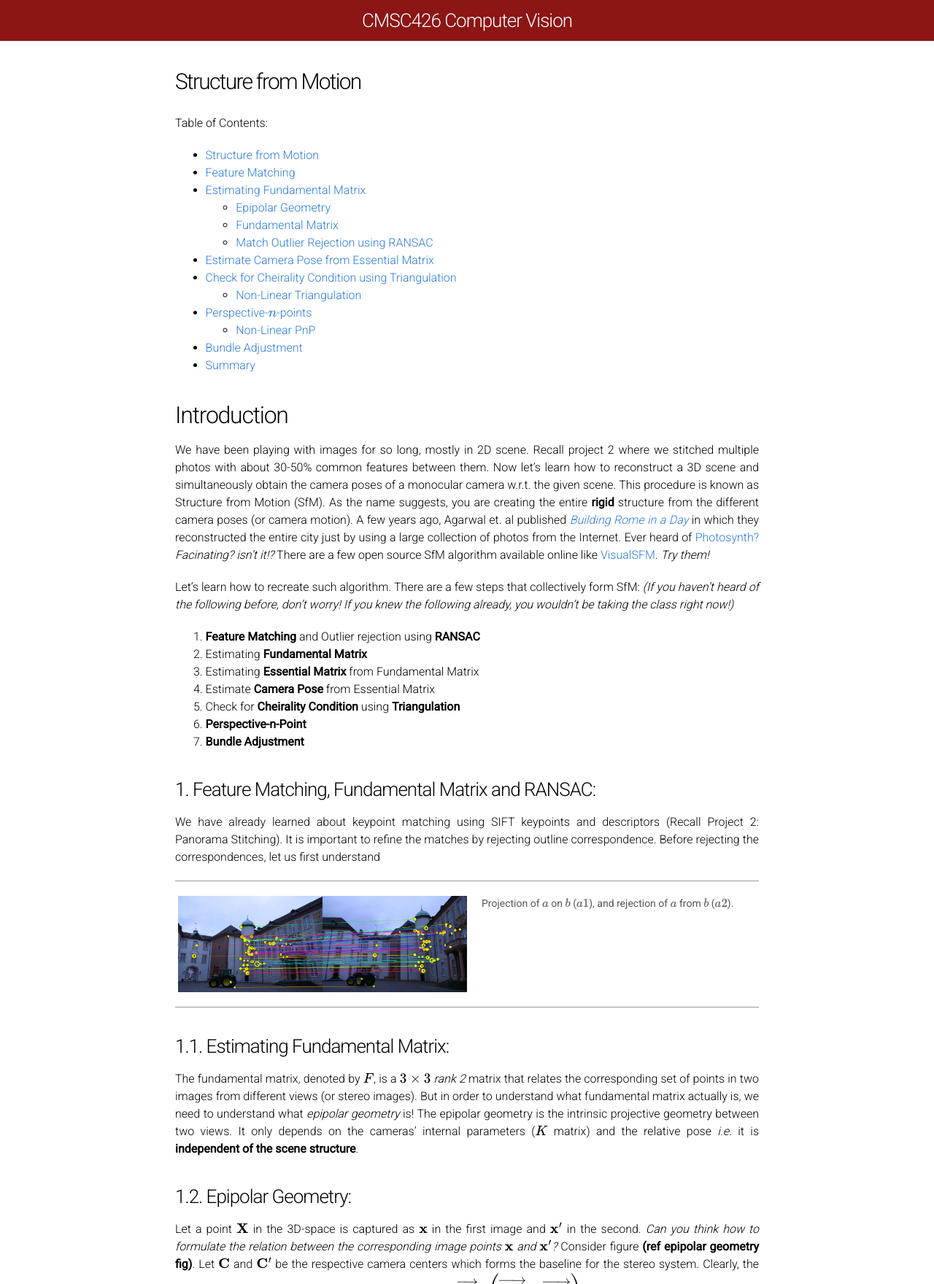
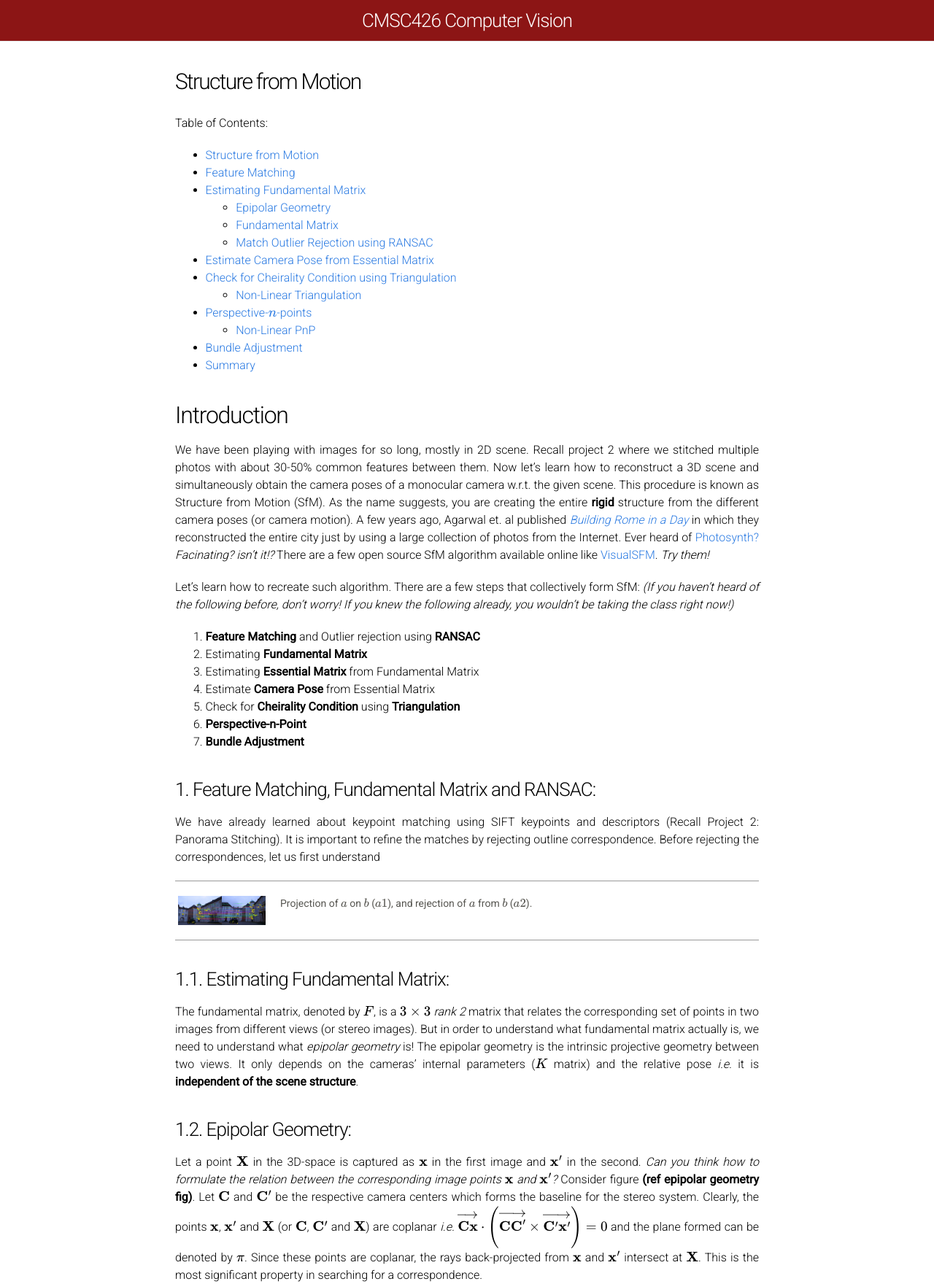
Before and after one commit to cmsc426/cmsc426.github.io, a Jekyll site: the page built from SfM.md, in a window 1280 px wide. Shown: the top 1760 px of the page at 73% size. Built offline with Jekyll 4.4.1, drawn with Linux system fonts in a browser that asks for light colours; formulas are drawn with MathJax 3; grey boxes are pictures that could not be loaded.

Commit message:
Update SfM.md

```diff
--- a/SfM.md
+++ b/SfM.md
@@ -44,7 +44,7 @@ We have already learned about keypoint matching using SIFT keypoints and descrip
 Before rejecting the correspondences, let us first understand
 
 <div class="fig figleft fighighlight">
-  <img src="/assets/sfm/featmatch.png" width="120%">
+  <img src="/assets/sfm/featmatch.png" width="120px">
   <div class="figcaption">
     Projection of \(a\) on \(b\) (\(a1\)), and rejection of \(a\) from \(b\) (\(a2\)).
   </div>
```
